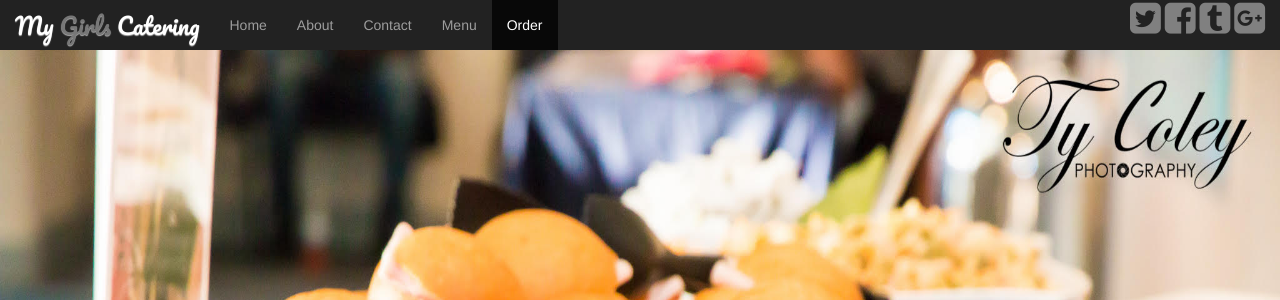
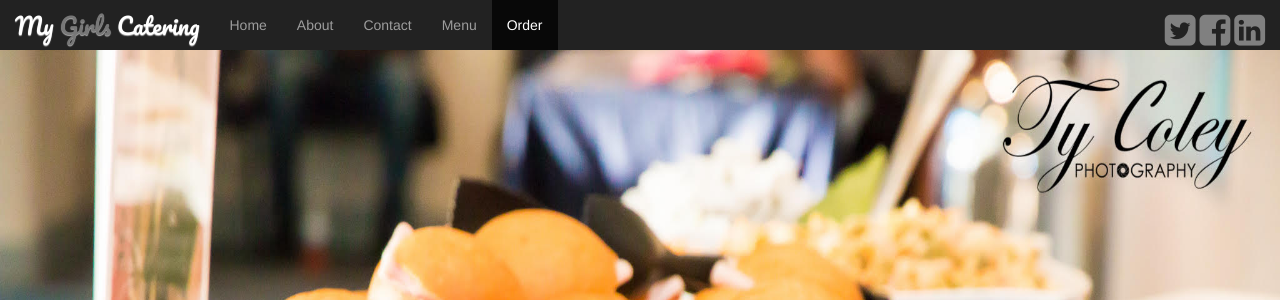
Before and after one commit to duanwalker/MyGirlsCatering, a PHP site: page / in a window 1280 px wide. Shown: the top 300 px of the page. Run offline with PHP 8.4, Linux system fonts and the light colour scheme; some libraries are stand-ins or nearby versions; some web fonts are replaced.

Commit message:
removing some soc med icons

```diff
--- a/MyGirls.html
+++ b/MyGirls.html
@@ -15,7 +15,6 @@
   <link rel="stylesheet" href="assets/css/hover-min.css" >
   <link rel="stylesheet" href="https://cdnjs.cloudflare.com/ajax/libs/font-awesome/4.7.0/css/font-awesome.min.css">
 	<!--Custom Styles-->
-	<link rel="stylesheet" href="assets/css/MyGirls.css" type='text/css'>
 	<link rel="stylesheet" href="assets/css/MyGirls.css" type='text/css'>
 	<!-- IE10 viewport hack for Surface/desktop Windows 8 bug -->
     <link href="assets/css/ie10-viewport-bug-workaround.css" rel="stylesheet">
@@ -66,8 +65,9 @@
             <div class="social pull-right">
               <a href="https://twitter.com/HolmesLasonya"><i class="fa fa-twitter-square" style="font-size:36px;color:gray"></i></a>
               <a href=""><i class="fa fa-facebook-square" style="font-size:36px;color:gray"></i></a>
-              <a href=""><i class="fa fa-tumblr-square" style="font-size:36px;color:gray"></i></a>
-              <a href=""><i class="fa fa-google-plus-square" style="font-size:36px;color:gray"></i></a>
+             <!-- <a href=""><i class="fa fa-tumblr-square" style="font-size:36px;color:gray"></i></a>
+               <a href=""><i class="fa fa-google-plus-square" style="font-size:36px;color:gray"></i></a> -->
+              <a href="https://www.linkedin.com/in/lasonya-holmes-boulware-58bb6a16"><i class="fa fa-linkedin-square" style="font-size:36px;color:gray"></i></a>
             </div>
           </div>
         </nav>
--- a/assets/css/MyGirls.css
+++ b/assets/css/MyGirls.css
@@ -47,7 +47,9 @@ body {
   font-size:23px;
   text-shadow: 0px 1px 1px darkgrey;
 }
-
+.social{
+  padding-top:12px;
+}
 /* CUSTOMIZE THE CAROUSEL
 -------------------------------------------------- */
 
```
